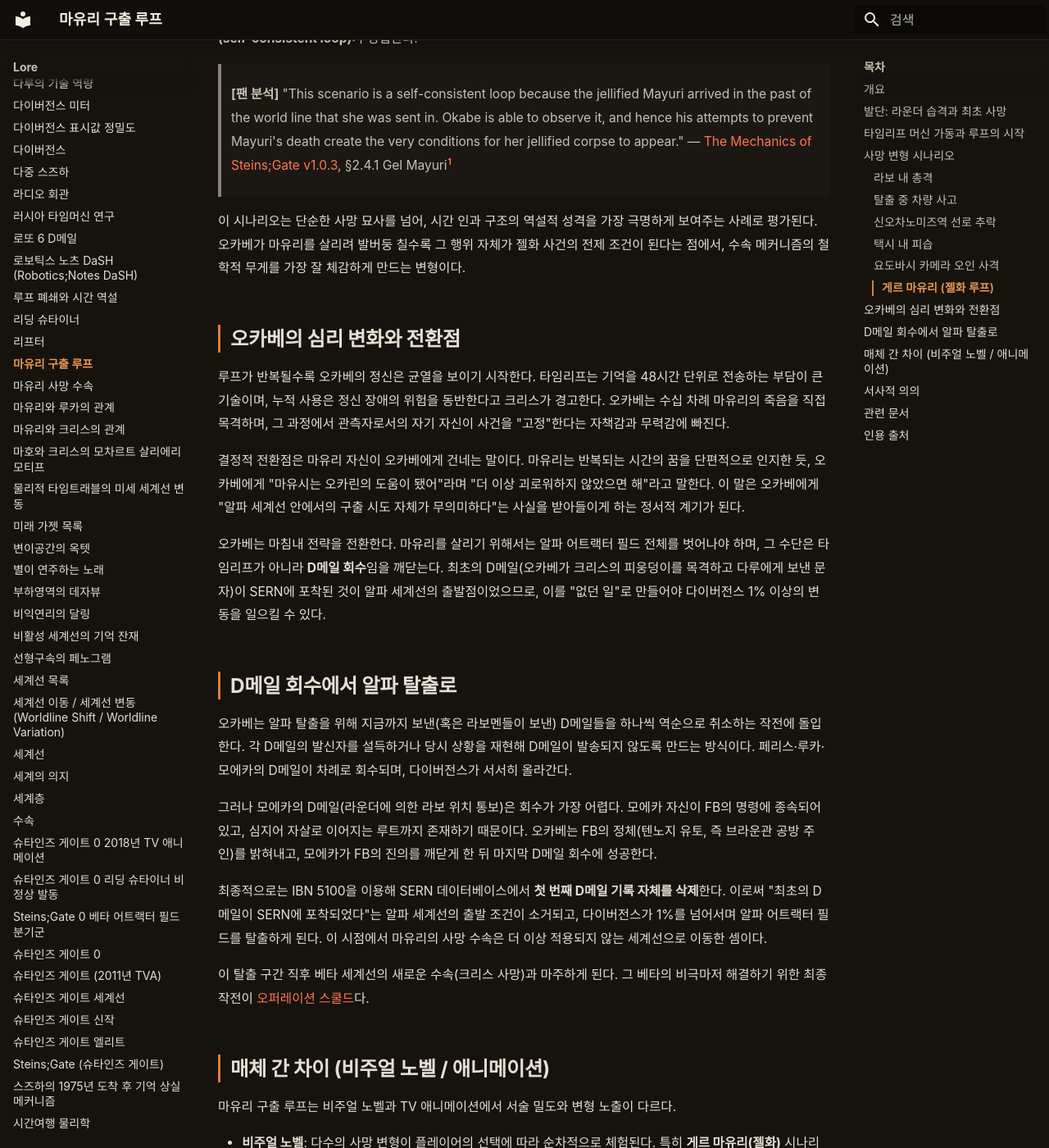
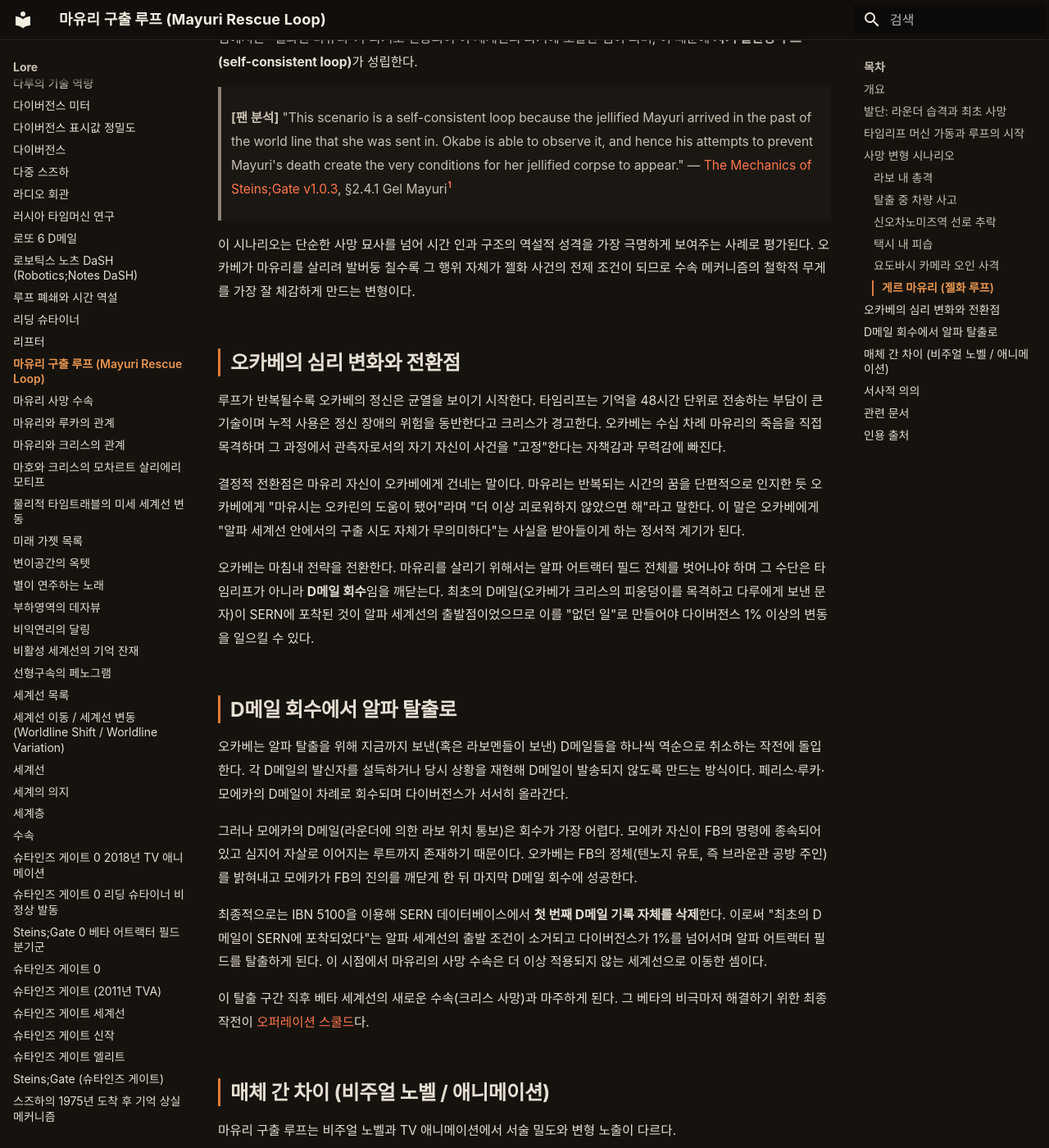
Before and after one commit to sgwiki/sgwiki.github.io, an MkDocs documentation site: the page built from wiki/lore/마유리-구출-루프.md, in a window 1280 px wide and 1400 px high, scrolled down 2803 px. Shown: the whole window at 82% size. Built offline with MkDocs 1.6.1 and Material for MkDocs 9.7.7, drawn with Linux system fonts in a browser that asks for light colours; some web fonts are replaced; some of the changed text lies outside the part shown.

Commit message:
chore(wiki): 마유리-구출-루프 정비 — restructurer frontmatter 보강(title·category·tags 8)·rewriter 한자 괄호 2건(群·収束)을 로마자 병기로 교체·humanize 31건(연결어미 뒤 쉼표 24·추상주어+만능동사 1·추상체인 1·피동 1·형식명사 1·지시반복 1·접속사 1)·사실·스포일러(endgame)·수치(0.337187%·1%·8월13~15일·48시간·005)·고유명사(Steins;Gate·SERN·IBN 5100·LHC·라운더·D메일·타임리프·어트랙터 필드·다이버전스·리딩 슈타이너·오퍼레이션 스쿨드·텐노지 유토·FB) 불변·인용 블록 2개·각주 [^1] 불변·quote_protect pass(2/2)·fact_guard pass(0 violations)·sanitizer pass·linker pass(내부 23 ok·broken 0·incoming 27)
Co-Authored-By: Claude Opus 4.6 <noreply@anthropic.com>

```diff
--- a/wiki/lore/마유리-구출-루프.md
+++ b/wiki/lore/마유리-구출-루프.md
@@ -1,4 +1,15 @@
 ---
+title: "마유리 구출 루프 (Mayuri Rescue Loop)"
+category: lore
+tags:
+  - mayuri-rescue-loop
+  - time-leap
+  - convergence
+  - attractor-field
+  - alpha-worldline
+  - rounder
+  - d-mail
+  - spoiler-endgame
 spoiler: endgame
 description: "라운더의 라보 습격 이후, 오카베는 시이나 마유리가 어떤 수단을 동원해도 알파 세계선 내에서는 일정 시각에 사망에 이른다는 사실을 깨닫는다. 그는 다루가 완성한 타임리프 머신으로 2~48시간 과거로 기억을 전송하며, 매 회 마유리를 안전한 장소로 대피시키거나 위험 원인을 제거하려"
 ---
@@ -54,31 +65,31 @@ description: "라운더의 라보 습격 이후, 오카베는 시이나 마유
 
 ### 요도바시 카메라 오인 사격
 
-오카베가 마유리와 함께 **요도바시 카메라** 건물 내부에 은신하는 경우 발생한다. 은신 중 폭발 사태가 일어나고, 혼란 속에서 오인 사격(또는 오발)이 마유리에게 치명상을 입히는 양상이다. 은신이라는 또 다른 전략 역시 수속의 벽에 부딪힘을 확인시켜 준다.
+오카베가 마유리와 함께 **요도바시 카메라** 건물 내부에 은신하는 경우 발생한다. 은신 중 폭발 사태가 일어나고 혼란 속에서 오인 사격(또는 오발)이 마유리에게 치명상을 입히는 양상이다. 은신이라는 또 다른 전략 역시 수속의 벽에 부딪힘을 확인시켜 준다.
 
 ### 게르 마유리 (젤화 루프)
 
-비주얼 노벨에서만 등장하는 특수 사망 변형이다. 오카베와 마유리가 아키하바라를 도보로 탈출하려 시도할 때, 오카베가 정찰을 나간 사이 마유리가 실종된다. 이후 오카베의 휴대전화로 **젤화(jellification)된 마유리의 시신 사진**이 전송되는데, 이는 마유리가 라운더에 납치되어 SERN의 LHC를 이용한 시간 이동 인체 실험에 사용된 결과다. 오카베의 관점에서는 "젤화된 마유리"가 과거로 전송되어 이 세계선의 과거에 도달한 셈이 되며, 이 때문에 **자기 일관성 루프(self-consistent loop)**가 성립한다.
+비주얼 노벨에서만 등장하는 특수 사망 변형이다. 오카베와 마유리가 아키하바라를 도보로 탈출하려 시도할 때 오카베가 정찰을 나간 사이 마유리가 실종된다. 이후 오카베의 휴대전화로 **젤화(jellification)된 마유리의 시신 사진**이 전송되는데, 이는 마유리가 라운더에 납치되어 SERN의 LHC를 이용한 시간 이동 인체 실험에 사용된 결과다. 오카베의 관점에서는 "젤화된 마유리"가 과거로 전송되어 이 세계선의 과거에 도달한 셈이 되며, 이 때문에 **자기 일관성 루프(self-consistent loop)**가 성립한다.
 
 > **[팬 분석]** "This scenario is a self-consistent loop because the jellified Mayuri arrived in the past of the world line that she was sent in. Okabe is able to observe it, and hence his attempts to prevent Mayuri's death create the very conditions for her jellified corpse to appear." — [The Mechanics of Steins;Gate v1.0.3](../근거자료/비공식/mechanics-of-steins-gate/ch2.md), §2.4.1 Gel Mayuri[^1]
 
-이 시나리오는 단순한 사망 묘사를 넘어, 시간 인과 구조의 역설적 성격을 가장 극명하게 보여주는 사례로 평가된다. 오카베가 마유리를 살리려 발버둥 칠수록 그 행위 자체가 젤화 사건의 전제 조건이 된다는 점에서, 수속 메커니즘의 철학적 무게를 가장 잘 체감하게 만드는 변형이다.
+이 시나리오는 단순한 사망 묘사를 넘어 시간 인과 구조의 역설적 성격을 가장 극명하게 보여주는 사례로 평가된다. 오카베가 마유리를 살리려 발버둥 칠수록 그 행위 자체가 젤화 사건의 전제 조건이 되므로 수속 메커니즘의 철학적 무게를 가장 잘 체감하게 만드는 변형이다.
 
 ## 오카베의 심리 변화와 전환점
 
-루프가 반복될수록 오카베의 정신은 균열을 보이기 시작한다. 타임리프는 기억을 48시간 단위로 전송하는 부담이 큰 기술이며, 누적 사용은 정신 장애의 위험을 동반한다고 크리스가 경고한다. 오카베는 수십 차례 마유리의 죽음을 직접 목격하며, 그 과정에서 관측자로서의 자기 자신이 사건을 "고정"한다는 자책감과 무력감에 빠진다.
+루프가 반복될수록 오카베의 정신은 균열을 보이기 시작한다. 타임리프는 기억을 48시간 단위로 전송하는 부담이 큰 기술이며 누적 사용은 정신 장애의 위험을 동반한다고 크리스가 경고한다. 오카베는 수십 차례 마유리의 죽음을 직접 목격하며 그 과정에서 관측자로서의 자기 자신이 사건을 "고정"한다는 자책감과 무력감에 빠진다.
 
-결정적 전환점은 마유리 자신이 오카베에게 건네는 말이다. 마유리는 반복되는 시간의 꿈을 단편적으로 인지한 듯, 오카베에게 "마유시는 오카린의 도움이 됐어"라며 "더 이상 괴로워하지 않았으면 해"라고 말한다. 이 말은 오카베에게 "알파 세계선 안에서의 구출 시도 자체가 무의미하다"는 사실을 받아들이게 하는 정서적 계기가 된다.
+결정적 전환점은 마유리 자신이 오카베에게 건네는 말이다. 마유리는 반복되는 시간의 꿈을 단편적으로 인지한 듯 오카베에게 "마유시는 오카린의 도움이 됐어"라며 "더 이상 괴로워하지 않았으면 해"라고 말한다. 이 말은 오카베에게 "알파 세계선 안에서의 구출 시도 자체가 무의미하다"는 사실을 받아들이게 하는 정서적 계기가 된다.
 
-오카베는 마침내 전략을 전환한다. 마유리를 살리기 위해서는 알파 어트랙터 필드 전체를 벗어나야 하며, 그 수단은 타임리프가 아니라 **D메일 회수**임을 깨닫는다. 최초의 D메일(오카베가 크리스의 피웅덩이를 목격하고 다루에게 보낸 문자)이 SERN에 포착된 것이 알파 세계선의 출발점이었으므로, 이를 "없던 일"로 만들어야 다이버전스 1% 이상의 변동을 일으킬 수 있다.
+오카베는 마침내 전략을 전환한다. 마유리를 살리기 위해서는 알파 어트랙터 필드 전체를 벗어나야 하며 그 수단은 타임리프가 아니라 **D메일 회수**임을 깨닫는다. 최초의 D메일(오카베가 크리스의 피웅덩이를 목격하고 다루에게 보낸 문자)이 SERN에 포착된 것이 알파 세계선의 출발점이었으므로 이를 "없던 일"로 만들어야 다이버전스 1% 이상의 변동을 일으킬 수 있다.
 
 ## D메일 회수에서 알파 탈출로
 
-오카베는 알파 탈출을 위해 지금까지 보낸(혹은 라보멘들이 보낸) D메일들을 하나씩 역순으로 취소하는 작전에 돌입한다. 각 D메일의 발신자를 설득하거나 당시 상황을 재현해 D메일이 발송되지 않도록 만드는 방식이다. 페리스·루카·모에카의 D메일이 차례로 회수되며, 다이버전스가 서서히 올라간다.
+오카베는 알파 탈출을 위해 지금까지 보낸(혹은 라보멘들이 보낸) D메일들을 하나씩 역순으로 취소하는 작전에 돌입한다. 각 D메일의 발신자를 설득하거나 당시 상황을 재현해 D메일이 발송되지 않도록 만드는 방식이다. 페리스·루카·모에카의 D메일이 차례로 회수되며 다이버전스가 서서히 올라간다.
 
-그러나 모에카의 D메일(라운더에 의한 라보 위치 통보)은 회수가 가장 어렵다. 모에카 자신이 FB의 명령에 종속되어 있고, 심지어 자살로 이어지는 루트까지 존재하기 때문이다. 오카베는 FB의 정체(텐노지 유토, 즉 브라운관 공방 주인)를 밝혀내고, 모에카가 FB의 진의를 깨닫게 한 뒤 마지막 D메일 회수에 성공한다.
+그러나 모에카의 D메일(라운더에 의한 라보 위치 통보)은 회수가 가장 어렵다. 모에카 자신이 FB의 명령에 종속되어 있고 심지어 자살로 이어지는 루트까지 존재하기 때문이다. 오카베는 FB의 정체(텐노지 유토, 즉 브라운관 공방 주인)를 밝혀내고 모에카가 FB의 진의를 깨닫게 한 뒤 마지막 D메일 회수에 성공한다.
 
-최종적으로는 IBN 5100을 이용해 SERN 데이터베이스에서 **첫 번째 D메일 기록 자체를 삭제**한다. 이로써 "최초의 D메일이 SERN에 포착되었다"는 알파 세계선의 출발 조건이 소거되고, 다이버전스가 1%를 넘어서며 알파 어트랙터 필드를 탈출하게 된다. 이 시점에서 마유리의 사망 수속은 더 이상 적용되지 않는 세계선으로 이동한 셈이다.
+최종적으로는 IBN 5100을 이용해 SERN 데이터베이스에서 **첫 번째 D메일 기록 자체를 삭제**한다. 이로써 "최초의 D메일이 SERN에 포착되었다"는 알파 세계선의 출발 조건이 소거되고 다이버전스가 1%를 넘어서며 알파 어트랙터 필드를 탈출하게 된다. 이 시점에서 마유리의 사망 수속은 더 이상 적용되지 않는 세계선으로 이동한 셈이다.
 
 이 탈출 구간 직후 베타 세계선의 새로운 수속(크리스 사망)과 마주하게 된다. 그 베타의 비극마저 해결하기 위한 최종 작전이 [오퍼레이션 스쿨드](오퍼레이션-스쿨드.md)다.
 
@@ -86,19 +97,19 @@ description: "라운더의 라보 습격 이후, 오카베는 시이나 마유
 
 마유리 구출 루프는 비주얼 노벨과 TV 애니메이션에서 서술 밀도와 변형 노출이 다르다.
 
-- **비주얼 노벨**: 다수의 사망 변형이 플레이어의 선택에 따라 순차적으로 체험된다. 특히 **게르 마유리(젤화)** 시나리오는 비주얼 노벨에서만 등장하며, 자기 일관성 루프의 묘사가 가장 상세하다.
-- **TV 애니메이션**: 주요 변형(라보 총격, 차량 사고, 나에 추락 등)을 압축적으로 보여주되, 회중시계가 멈추는 시각적 모티프를 반복 사용하여 수속의 시각성을 강조한다. 젤화 시나리오는 묘사되지 않는다.
-- 공통적으로, 마유리의 회중시계가 특정 시각에 멈추는 연출이 "사망 시각"의 상징으로 기능하며, 오카베가 이를 확인할 때마다 수속의 필연성을 환기한다.
+- **비주얼 노벨**: 다수의 사망 변형이 플레이어의 선택에 따라 순차적으로 체험된다. 특히 **게르 마유리(젤화)** 시나리오는 비주얼 노벨에서만 등장하며 자기 일관성 루프의 묘사가 가장 상세하다.
+- **TV 애니메이션**: 주요 변형(라보 총격, 차량 사고, 나에 추락 등)을 압축적으로 보여주되 회중시계가 멈추는 시각적 모티프를 반복 사용하여 수속의 시각성을 강조한다. 젤화 시나리오는 묘사되지 않는다.
+- 공통적으로 마유리의 회중시계가 특정 시각에 멈추는 연출이 "사망 시각"의 상징으로 기능하며 오카베가 이를 확인할 때마다 수속의 필연성을 환기한다.
 
 ## 서사적 의의
 
-마유리 구출 루프는 《Steins;Gate》 본편에서 가장 높은 감정적 강도를 지닌 구간으로 평가받는다. 그 이유는 단순한 "반복 묘사"에 있지 않다. 이 구간은 다음 세 가지 서사적 기능을 동시에 수행한다.
+마유리 구출 루프는 《Steins;Gate》 본편에서 감정의 강도가 가장 높은 구간으로 평가받는다. 그 이유는 단순한 "반복 묘사"에 있지 않다. 이 구간은 다음 세 가지 서사적 기능을 동시에 수행한다.
 
-1. **수속 메커니즘의 체감적 학습**: 독자·시청자는 오카베와 함께 "어떤 노력을 해도 결과가 바뀌지 않는다"는 설정을 단순한 설명이 아닌 경험으로 체득한다. 이는 이후 오퍼레이션 스쿨드에서 "결과가 아닌 관측을 속인다"는 전략이 왜 유효한지를 설득력 있게 만드는 전제가 된다.
-2. **관측자 오카베의 부담 극대화**: 오카베가 유일한 관측자(리딩 슈타이너 보유자)라는 설정이, 동시에 그를 가장 큰 정신적 고통에 노출시키는 장치로 작동한다. 루프의 반복은 오카베의 캐릭터 아크를 가장 급격하게 성장시키는 촉매다.
-3. **"어트랙터 필드 탈출"이라는 해법의 정당화**: 루프가 절망적일수록, D메일 회수라는 다른 차원의 해법에 도달했을 때의 카타르시스가 커진다. 알파 안에서의 시도가 모두 실패했기에, 알파 밖으로 나가야 한다는 결론이 서사적으로 필연으로 느껴진다.
+1. **수속 메커니즘의 체감적 학습**: 독자·시청자는 오카베와 함께 "어떤 노력을 해도 결과가 바뀌지 않는다"는 설정을 단순한 설명이 아닌 경험으로 체득한다. 그 경험이 이후 오퍼레이션 스쿨드에서 "결과가 아닌 관측을 속인다"는 전략이 왜 유효한지를 설득력 있게 만드는 전제가 된다.
+2. **관측자 오카베의 부담 극대화**: 오카베가 유일한 관측자(리딩 슈타이너 보유자)라는 설정이 동시에 그를 가장 큰 정신적 고통에 노출시키는 장치로 작동한다. 루프의 반복은 오카베의 캐릭터 아크를 가장 급격하게 성장시키는 촉매다.
+3. **"어트랙터 필드 탈출"이라는 해법의 정당화**: 루프가 절망적일수록 D메일 회수라는 다른 차원의 해법에 도달했을 때의 카타르시스가 커진다. 알파 안에서의 시도가 모두 실패했기에 알파 밖으로 나가야 한다는 결론이 서사적으로 필연으로 느껴진다.
 
-나아가 이 루프는 마유리라는 인물의 상징적 무게를 확립한다. "어떤 세계선에서든 희생되는 존재"라는 위치는 마유리를 단순한 동반자 캐릭터에서 서사 전체를 지탱하는 **인과의 축**으로 격상시킨다. 슈타인즈 게이트 세계선에 도달해야만 마유리와 크리스 모두가 살아남을 수 있다는 사실은, 본편의 목적지를 정의하는 핵심 동인으로 기능한다.
+이 루프는 마유리라는 인물의 상징적 무게를 확립한다. "어떤 세계선에서든 희생되는 존재"라는 위치는 마유리를 단순한 동반자 캐릭터에서 서사 전체를 지탱하는 **인과의 축**으로 격상시킨다. 슈타인즈 게이트 세계선에 도달해야만 마유리와 크리스 모두가 살아남을 수 있다는 사실은 본편의 목적지를 정의하는 핵심 동인으로 기능한다.
 
 ## 관련 문서
 
```
Also changed, not shown: other parts of wiki/lore/마유리-구출-루프.md (+10 -10 lines).
